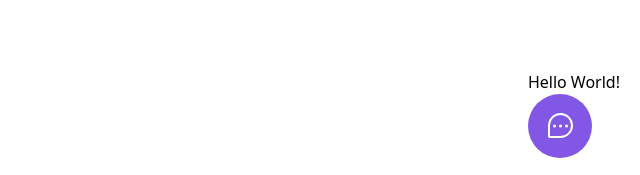
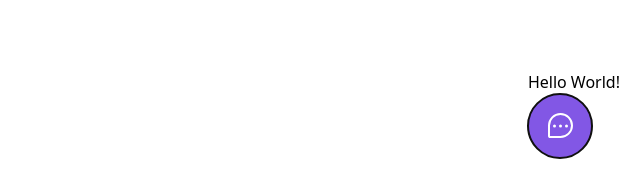
Before and after one commit to eduardamirelly/nlw-feedback-widget-browser, a React (Vite) app: page / in a window 1280 px wide. Both pictures are taken after a click on the button "Feedback". Shown: the part 622-797 px from the top of the page, without its empty margins (640-1280 px from the left). Built offline with nearby package versions, Linux system fonts and the light colour scheme.

Commit message:
:heavy_plus_sign: add headlessui; :recycle: refactor: remove onclick

```diff
--- a/package.json
+++ b/package.json
@@ -8,6 +8,7 @@
     "preview": "vite preview"
   },
   "dependencies": {
+    "@headlessui/react": "^1.6.1",
     "phosphor-react": "^1.4.1",
     "react": "^18.0.0",
     "react-dom": "^18.0.0"
--- a/src/components/Widget.tsx
+++ b/src/components/Widget.tsx
@@ -1,25 +1,19 @@
 import { ChatTeardropDots } from 'phosphor-react'
-import { useState } from 'react'
+import { Popover } from '@headlessui/react'
 
 export function Widget() {
-  const [isWidgetOpen, setIsWidgetOpen] = useState(false)
+  return (
+    <Popover className="absolute right-5 bottom-5">
+      <Popover.Panel>Hello World!</Popover.Panel>
 
-  function toggleWidgetVisibility() {
-    setIsWidgetOpen(!isWidgetOpen)
-  }
-
-  return (
-    <div className="absolute right-5 bottom-5">
-      { isWidgetOpen && <p>Hello World!</p> }
-
-      <button onClick={toggleWidgetVisibility} className="bg-brand-500 rounded-full p-4 text-white flex items-center group">
+      <Popover.Button className="bg-brand-500 rounded-full p-4 text-white flex items-center group">
         <ChatTeardropDots className="w-8 h-8" />
         <span className="max-w-0 overflow-hidden group-hover:max-w-xs transition-all duration-500 ease-linear">
           <span className="pl-2"></span>
           Feedback
         </span>
-      </button>
-    </div>
+      </Popover.Button>
+    </Popover>
   )
 }
 
```
Also changed, not shown: 1 other file (tests, documents, lock files or other folders).
